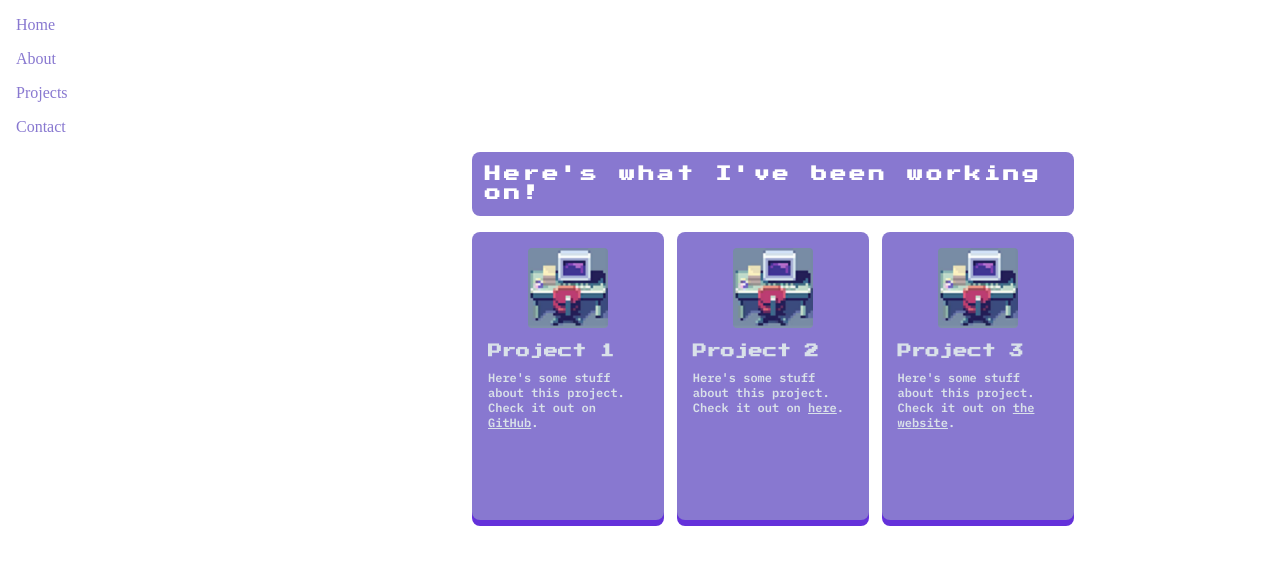
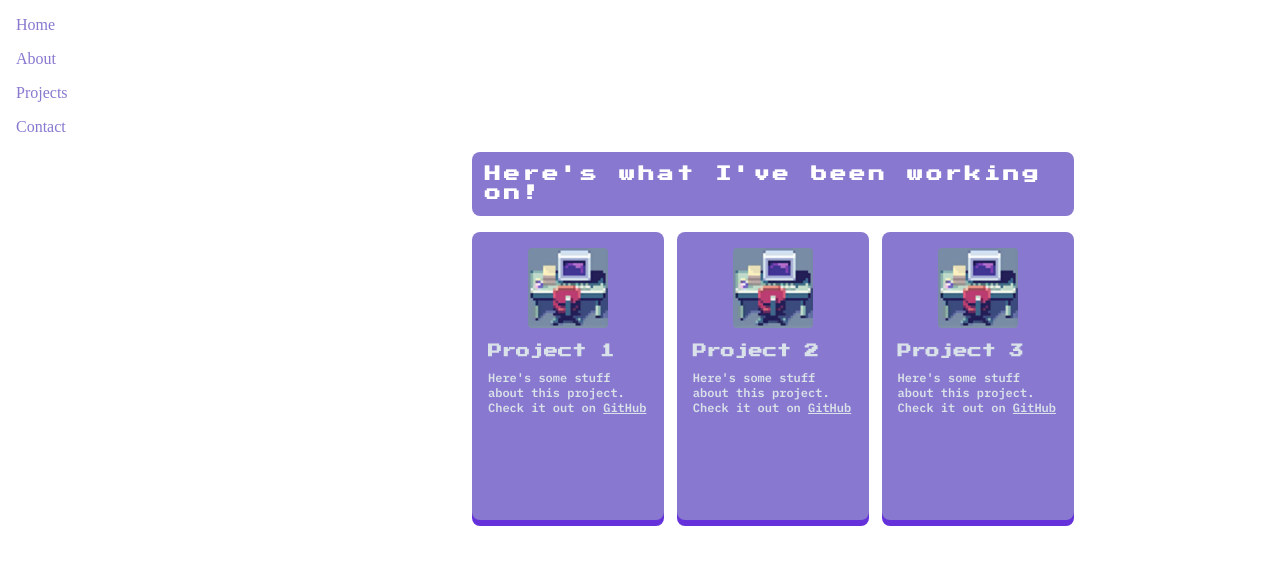
Before and after one commit to kathrynhoule/ryn-portfolio, a React (Vite) app: page /projects in a window 1280 px wide. Shown: the top 564 px of the page. Built offline with nearby package versions, Linux system fonts and the light colour scheme.

Commit message:
updates data and component for project cards

```diff
--- a/src/components/HomeLink.jsx
+++ b/src/components/HomeLink.jsx
@@ -5,7 +5,7 @@ const HomeLink = ({ to, icon, alt, title, description, className }) => {
   return (
      <Link to={to} className={`home-link ${className}`}>
           <img src={icon} alt={alt} />
-          <div className="home-link-text">
+          <div className='home-link-text'>
                <h3>{title}</h3>
                <p>{description}</p>
           </div>
--- a/src/components/ProjectCard.jsx
+++ b/src/components/ProjectCard.jsx
@@ -1,8 +1,18 @@
 import React from 'react'
 
-const ProjectCard = () => {
+const ProjectCard = ({ image, alt, title, description, link}) => {
   return (
-    <div>ProjectCard</div>
+     <div className='project-card'>
+          <img src={image} alt={alt} className='project-image'/>
+          <div className='project-text'>
+               <h3>{title}</h3>
+               <p>{description}
+                    <a href={link} target="_blank" rel="noopener noreferrer">
+                         GitHub
+                    </a>
+               </p>
+          </div>
+     </div>
   )
 }
 
--- a/src/data/projectCards.js
+++ b/src/data/projectCards.js
@@ -1,24 +1,24 @@
 const projectCards = [
      {
-          icon: '/assets/temp-projects-icon.png',
-          alt: 'About',
-          title: 'About Me',
-          description: 'Learn more about me',
-          className: 'about-link',
+          image: '/assets/temp-project.png',
+          alt: 'Project 1',
+          title: 'Project 1',
+          description: 'Here\'s some stuff about this project. Check it out on ',
+          link: 'https://github.com/myusername/project1',
      },
      {
-          icon: '/assets/temp-projects-icon.png',
-          alt: 'Projects',
-          title: 'Projects',
-          description: 'Check out my work and side projects',
-          className: 'work-link',
+          image: '/assets/temp-project.png',
+          alt: 'Project 2',
+          title: 'Project 2',
+          description: 'Here\'s some stuff about this project. Check it out on ',
+          link: 'https://github.com/myusername/project2',
      },
      {
-          icon: '/assets/temp-projects-icon.png',
-          alt: 'Contact',
-          title: 'Contact',
-          description: 'Get in touch or see me elsewhere',
-          className: 'contact-link',
+          image: '/assets/temp-project.png',
+          alt: 'Project 3',
+          title: 'Project 3',
+          description: 'Here\'s some stuff about this project. Check it out on ',
+          link: 'https://github.com/myusername/project3',
      },
 ];
 
--- a/src/pages/Projects.jsx
+++ b/src/pages/Projects.jsx
@@ -11,50 +11,9 @@ const Projects = () => {
             <h1>Here's what I've been working on!</h1>
           </div>
 
-        <div className="project-card project-one">
-            <img src="/assets/temp-project.png" alt="Project 1" className="project-image" />
-            <div className="project-text">
-              <h3>Project 1</h3>
-              <p>
-                Here's some stuff about this project.
-                Check it out on{' '}
-                <a href="https://github.com/myusername/project1" target="_blank" rel="noopener noreferrer">
-                  GitHub
-                </a>
-                .
-              </p>
-            </div>
-          </div>
-
-          <div className="project-card project-two">
-            <img src="/assets/temp-project.png" alt="Project 2" className="project-image" />
-            <div className="project-text">
-              <h3>Project 2</h3>
-              <p>
-                Here's some stuff about this project.
-                Check it out on{' '}
-                <a href="https://github.com/myusername/project2" target="_blank" rel="noopener noreferrer">
-                  here
-                </a>
-                .
-              </p>
-            </div>
-          </div>
-
-          <div className="project-card project-three">
-            <img src="/assets/temp-project.png" alt="Project 3" className="project-image" />
-            <div className="project-text">
-              <h3>Project 3</h3>
-              <p>
-                Here's some stuff about this project.
-                Check it out on{' '}
-                <a href="https://github.com/myusername/project3" target="_blank" rel="noopener noreferrer">
-                  the website
-                </a>
-                .
-              </p>
-            </div>
-          </div>
+          {projectCards.map((link, index) => (
+            <ProjectCard key={index} {...link} />
+          ))}
         </div>
   )
 }
--- a/src/styles/Projects.css
+++ b/src/styles/Projects.css
@@ -49,6 +49,11 @@
      height: 100%;
 }
 
+.project-text {
+     width: 100%;
+     text-align: left;
+}
+
 .project-text h3 {
      font-family: var(--font-title);
      font-size: 14px;
```
